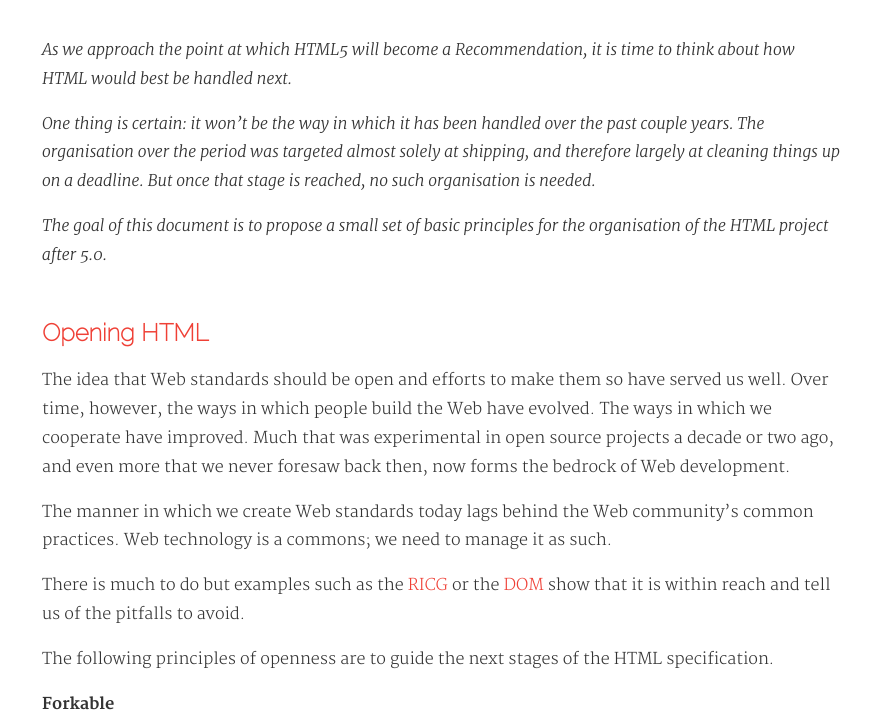
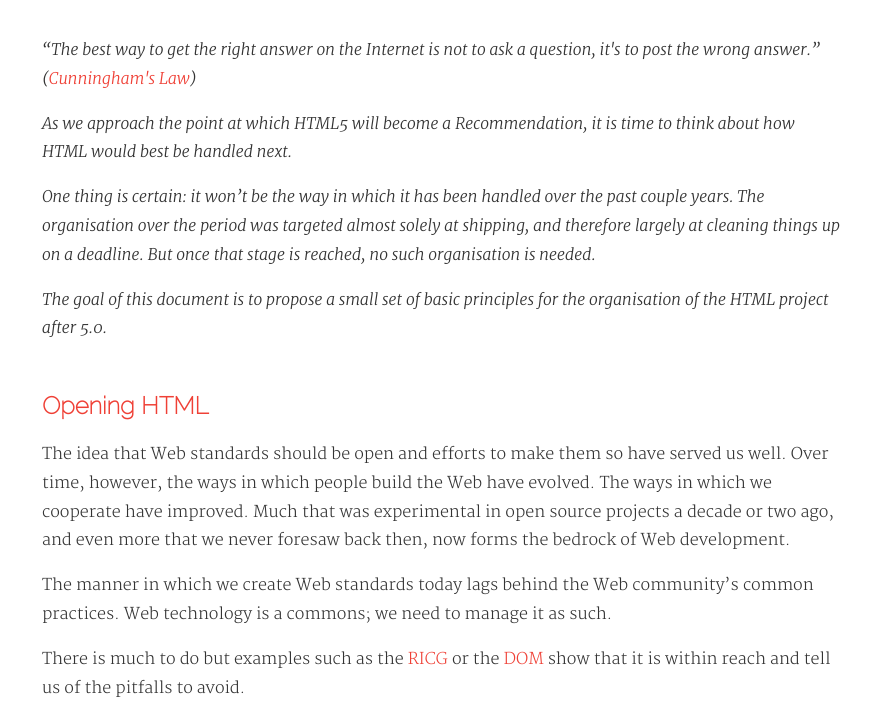
Before and after one commit to darobin/after5, a plain HTML site: page index.html in a window 1280 px wide. Shown: the part 126-841 px from the top of the page, without its empty margins (198-1081 px from the left). Drawn offline with Linux system fonts and the light colour scheme.

Commit message:
Cunningham's Law

```diff
--- a/index.html
+++ b/index.html
@@ -15,6 +15,11 @@
     </header>
     <div class="content">
       <div class="blurb">
+        <p>
+          “The best way to get the right answer on the Internet is not to ask a question, it's to
+          post the wrong answer.”
+          (<a href='http://meta.wikimedia.org/wiki/Cunningham%27s_Law'>Cunningham's Law</a>)
+        </p>
         <p>
           As we approach the point at which HTML5 will become a Recommendation, it is time to think
           about how HTML would best be handled next.
```
